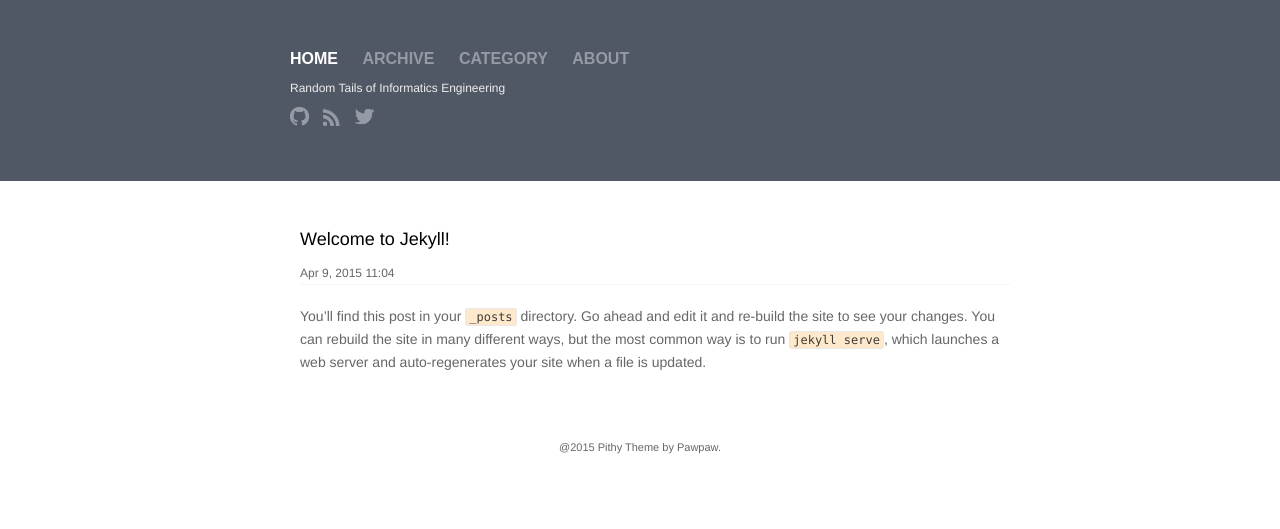
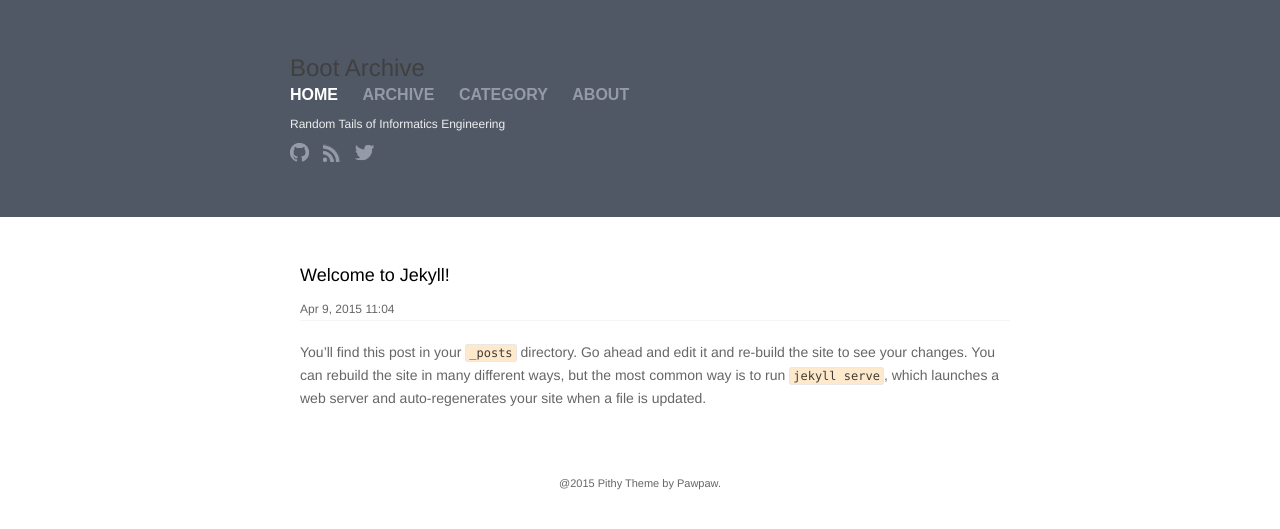
Before and after one commit to dominguesgm/bootarchive.github.io, a Jekyll site: the page built from index.html, in a window 1280 px wide. Shown: the top 529 px of the page. Built offline with Jekyll 4.4.1, drawn with Linux system fonts in a browser that asks for light colours.

Commit message:
header title

```diff
--- a/_includes/header.html
+++ b/_includes/header.html
@@ -1,5 +1,6 @@
 <header class="header">
 	<div class="header-container">
+		<h2>Boot Archive</h2>
 		<div class="nav">
 			{% if page.path == "index.html" %}
 			<span class="title">
```
